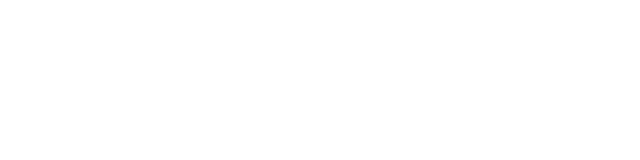
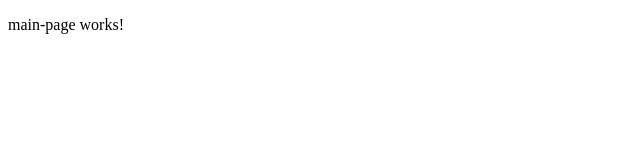
Before and after one commit to AnjaIsabellaS/angular-insta, an Angular app: page / in a window 1280 px wide. Shown: the top 160 px of the page, without its empty margins (0-640 px from the left). Built offline with nearby package versions, Linux system fonts and the light colour scheme.

Commit message:
feat: app-main-page integrated

```diff
--- a/src/app/app.html
+++ b/src/app/app.html
@@ -1,2 +1,3 @@
+<app-main-page></app-main-page>
 
 <router-outlet />
```
